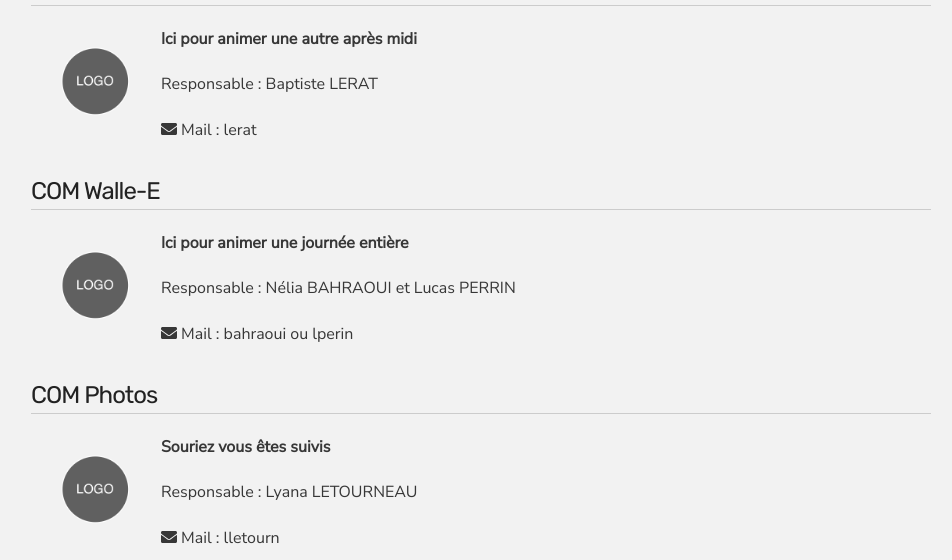
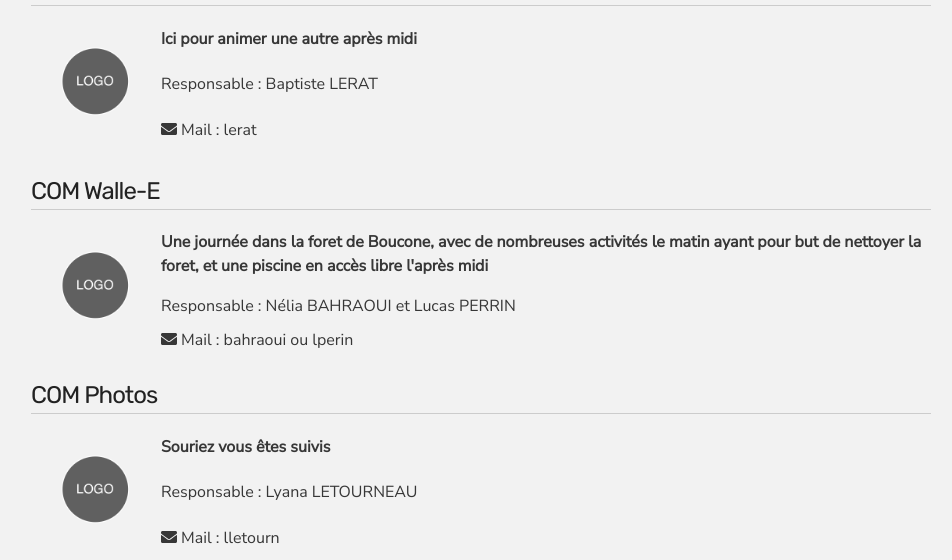
Before and after one commit to Keplyx/site-accueil-insa, a PHP site: page /coms.php in a window 1280 px wide. Shown: the part 1333-1893 px from the top of the page, without its empty margins (159-1111 px from the left). Run offline with PHP 8.4, Linux system fonts and the light colour scheme; data that the repository does not hold is empty; some libraries are stand-ins or nearby versions.

Commit message:
added com wall-e description

```diff
--- a/coms.php
+++ b/coms.php
@@ -44,7 +44,7 @@ include("includes/coms/com_template.php");
 
 $comTitle = "COM Walle-E";
 $comLogo = "assets/images/coms/logo.png";
-$comDescription = "Ici pour animer une journée entière";
+$comDescription = "Une journée dans la foret de Boucone, avec de nombreuses activités le matin ayant pour but de nettoyer la foret, et une piscine en accès libre l'après midi";
 $comRespo = "Nélia BAHRAOUI et Lucas PERRIN";
 $comRespoId = "bahraoui ou lperin";
 include("includes/coms/com_template.php");
```
